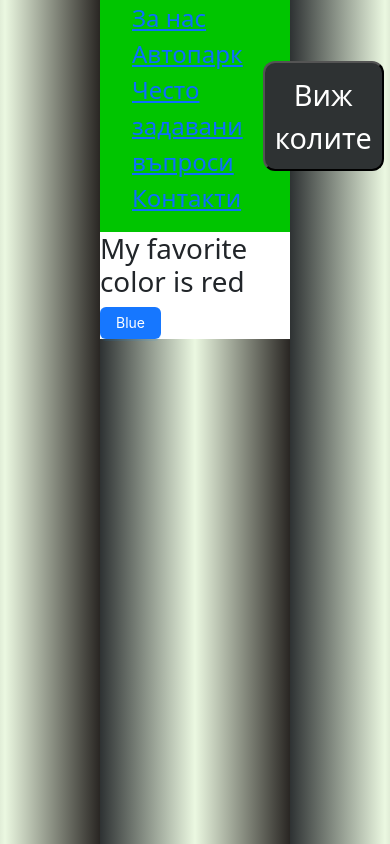
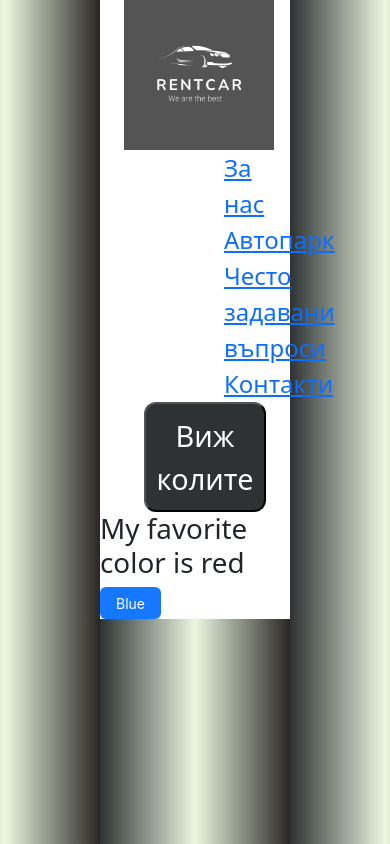
Before and after one commit to Markov654/coppy-list, a React (Create React App) app: page / in a window 390 px wide. Built offline with nearby package versions, Linux system fonts and the light colour scheme; a small style sheet from the web is missing.

Commit message:
chache the menu to be responsive

```diff
--- a/src/App.css
+++ b/src/App.css
@@ -4,12 +4,7 @@
   margin-top: 0;
  }
 
- .container{
-  display: flex;
 
-  align-items: center;
-  background-color: rgb(0, 197, 0)
- }
 
  .rabbit{
   background-color: yellowgreen;
@@ -22,13 +17,22 @@ body {
 
 
 
-nav {
+.navigation {
 
  display: flex;
  justify-content: left;
  margin-left: 100px;
+ flex-direction: column;
 
 
+
+}
+
+@media only screen and (min-width: 800px) {
+
+ .navigation{
+  flex-direction: row;
+ }
 
 }
 
--- a/src/NavBar.js
+++ b/src/NavBar.js
@@ -8,16 +8,21 @@ import Col from "react-bootstrap/Col";
 const Navbar = () => {
     return (
         <Container>
-        <Row src={logo} width={150} height={150} />
-        <Col className='nav'>
-            <ul>
-                <Col><Link to="/">За нас</Link></Col>
-                <Col><Link to="/about">Автопарк</Link></Col>
-                <Col><Link to="/projects">Често задавани въпроси</Link></Col>
-                <Col><Link to="/contact">Контакти</Link></Col>
-            </ul>
-        </Col>
-        <button className='button'> Виж колите</button>
+            <Row>
+                <Col><img src={logo} width={150} height={150} /> </Col>
+                <Col>
+                    <nav className='navigation'>
+                        <Link to="/">За нас</Link>
+                        <Link to="/about">Автопарк</Link>
+                        <Link to="/projects">Често задавани въпроси</Link>
+                        <Link to="/contact">Контакти</Link>
+                    </nav>
+                </Col>
+                <Col><button className='button'> Виж колите</button></Col>
+            </Row>
+
+
+
         </Container>
     );
 }
```
